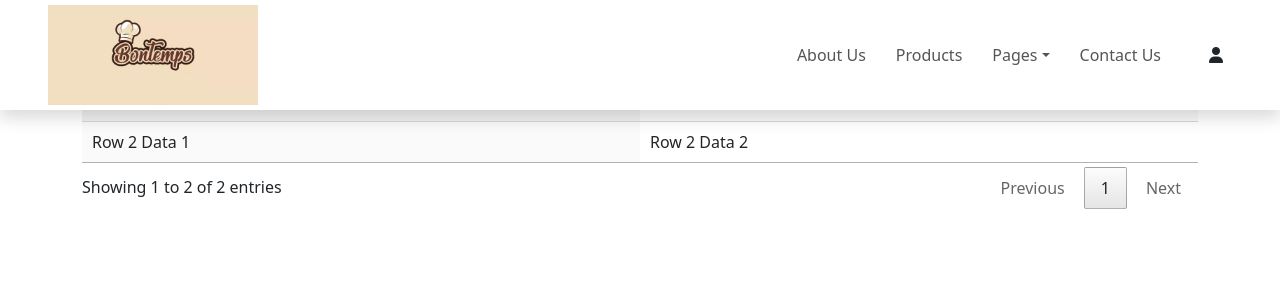
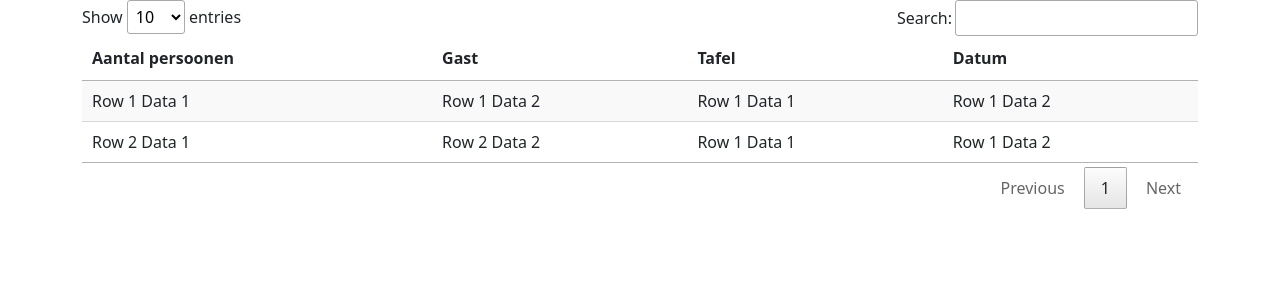
Before and after one commit to TheGamingBram/Project7-Bontemps, a PHP site: page /bookingenoverzicht.php in a window 1280 px wide. Shown: the top 300 px of the page. Run offline with PHP 8.4, Linux system fonts and the light colour scheme; some libraries are stand-ins or nearby versions.

Commit message:
Update bookingen

```diff
--- a/bookingenoverzicht.php
+++ b/bookingenoverzicht.php
@@ -3,9 +3,9 @@
     session_start();
 
     //voegt de benodigde bestanden toe
-    // include('Assets/Config.php');
-    // include('Assets/Header.php');
-    include('header.php');
+    include('Assets/Config.php');
+    include('Assets/Header.php');
+    // include('header.php');
     include('Assets/Checklogin.php');
 
 ?>
@@ -17,18 +17,24 @@
         <table id="bookingenTable" class="display">
             <thead>
                 <tr>
-                    <th>Column 1</th>
-                    <th>Column 2</th>
+                    <th>Aantal persoonen</th>
+                    <th>Gast</th>
+                    <th>Tafel</th>
+                    <th>Datum</th>
                 </tr>
             </thead>
             <tbody>
                 <tr>
                     <td>Row 1 Data 1</td>
                     <td>Row 1 Data 2</td>
+                    <td>Row 1 Data 1</td>
+                    <td>Row 1 Data 2</td>
                 </tr>
                 <tr>
                     <td>Row 2 Data 1</td>
                     <td>Row 2 Data 2</td>
+                    <td>Row 1 Data 1</td>
+                    <td>Row 1 Data 2</td>
                 </tr>
             </tbody>
         </table>
@@ -40,6 +46,9 @@
 
 <script>
     $(document).ready( function () {
-        $('#bookingenTable').DataTable();
+        $('#bookingenTable').DataTable({
+            "ordering": false,
+            "info":     false
+        });
     } );
 </script>
```
Also changed, not shown: booking.php (+8 -4 lines).
